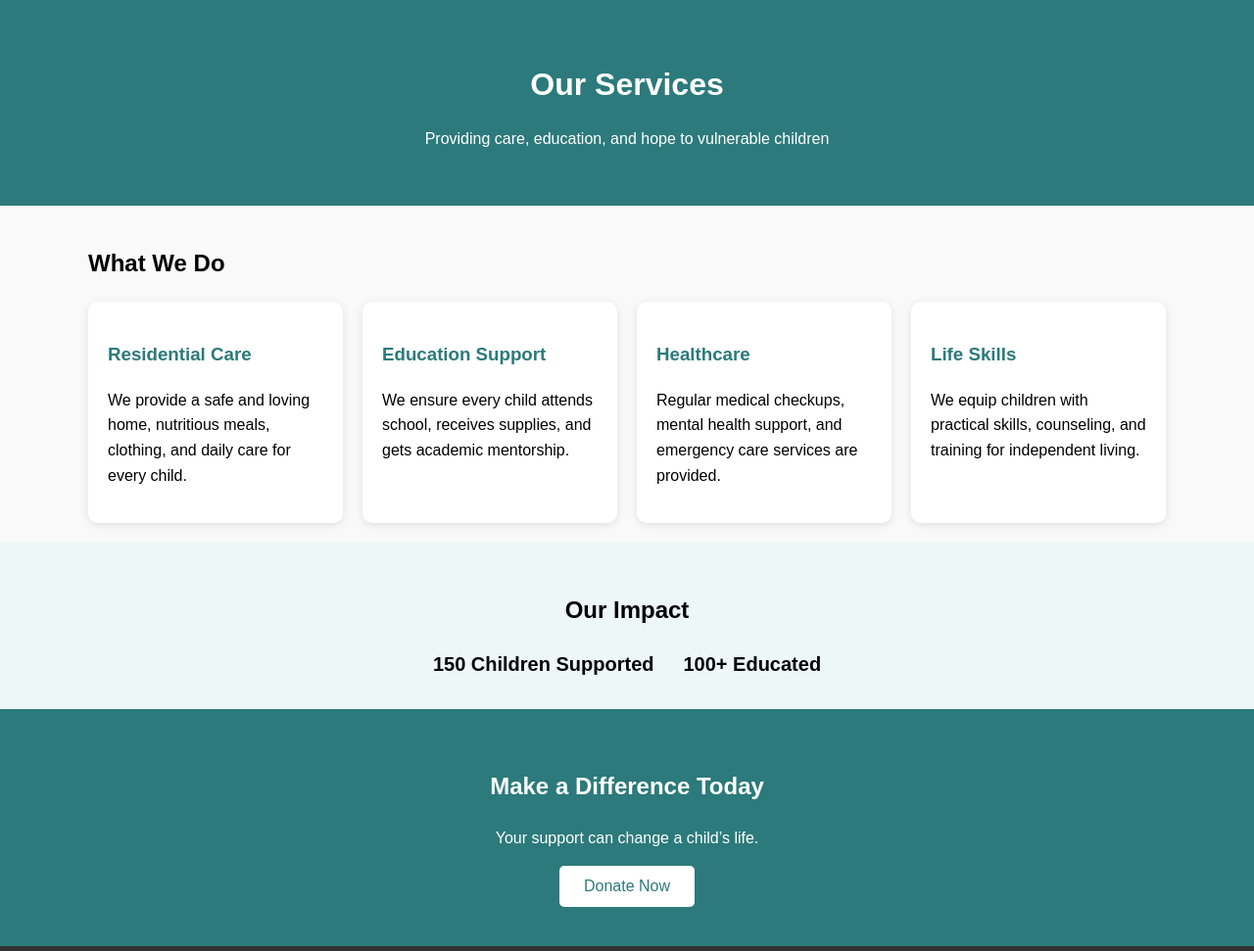
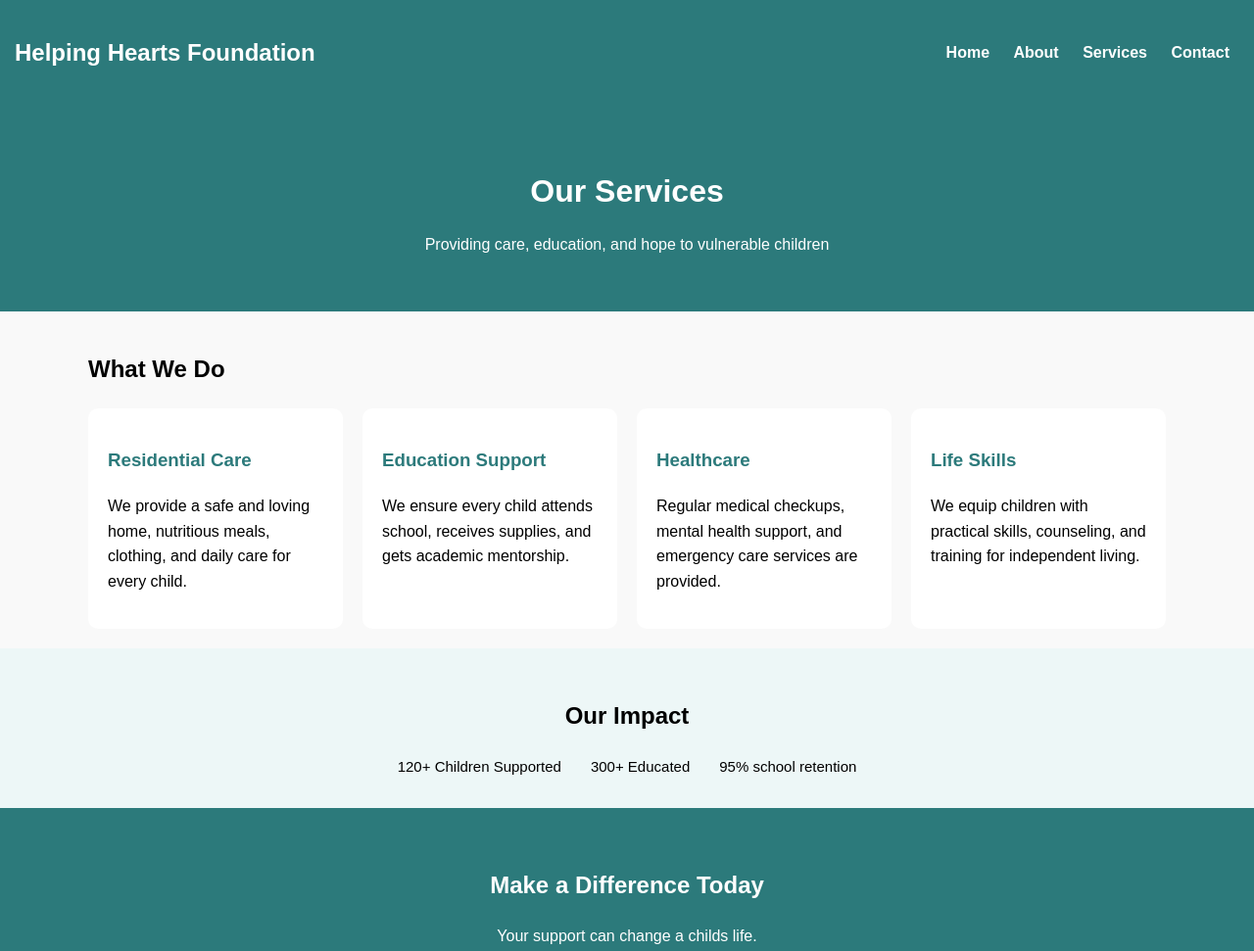
Before and after one commit to favourkendi-dev/helping-hearts-foundation-website, a website: page services.html in a window 1280 px wide. Shown: the top 971 px of the page at 98% size. Drawn offline with Linux system fonts and the light colour scheme.

Commit message:
changed h2 nav in about.html,changed h2 nav in contact.html,changed h2 nav in services.html, removed bold style in stas class in services.css

```diff
--- a/services.css
+++ b/services.css
@@ -33,7 +33,7 @@ body {
             background: white;
             padding: 20px;
             border-radius: 10px;
-            box-shadow: 0 2px 8px rgba(0,0,0,0.1);
+            box-shadow: 10 2px 10px rgba(0,0,0,0.1);
             transition: transform 0.2s;
         }
 
@@ -63,8 +63,8 @@ body {
         }
 
         .stat {
-            font-size: 20px;
-            font-weight: bold;
+            font-size: 15px;
+
         }
 
         .cta {
@@ -94,3 +94,19 @@ body {
             background: #333;
             color: white;
         }
+
+        nav {
+            background: #2c7a7b;
+            padding: 15px;
+            display: flex;
+            justify-content: space-between;
+            align-items: center;
+            color: white;
+        }
+
+        nav a {
+            color: white;
+            margin: 0 10px;
+            text-decoration: none;
+            font-weight: bold;
+        }
--- a/services.html
+++ b/services.html
@@ -7,6 +7,18 @@
   <link rel="stylesheet" href="services.css">
 </head>
 <body>
+
+    <nav>
+    <h2>
+        Helping Hearts Foundation
+    </h2>
+    <div>
+        <a href="index.html">Home</a>
+        <a href="about.html">About</a>
+        <a href="services.html">Services</a>
+        <a href="contact.html">Contact</a>
+    </div>
+</nav>
   <header>
     <h1>Our Services</h1>
     <p>Providing care, education, and hope to vulnerable children</p>
@@ -43,15 +55,16 @@
 <section class="impact">
     <h2>Our Impact</h2>
     <div class="impact-stats">
-        <div class="stat">150 Children Supported</div>
-        <div class="stat">100+ Educated</div>
+        <div class="stat">120+ Children Supported</div>
+        <div class="stat">300+ Educated</div>
+        <div class="stat">95% school retention</div>
 
     </div>
 </section>
 
 <section class="cta">
     <h2>Make a Difference Today</h2>
-    <p>Your support can change a child’s life.</p>
+    <p>Your support can change a childs life.</p>
     <button onclick="alert('Thank you for your interest!')">Donate Now</button>
 </section>
 
```
Also changed, not shown: about.html (+1 -1 lines), contact.html (+2 -2 lines).
